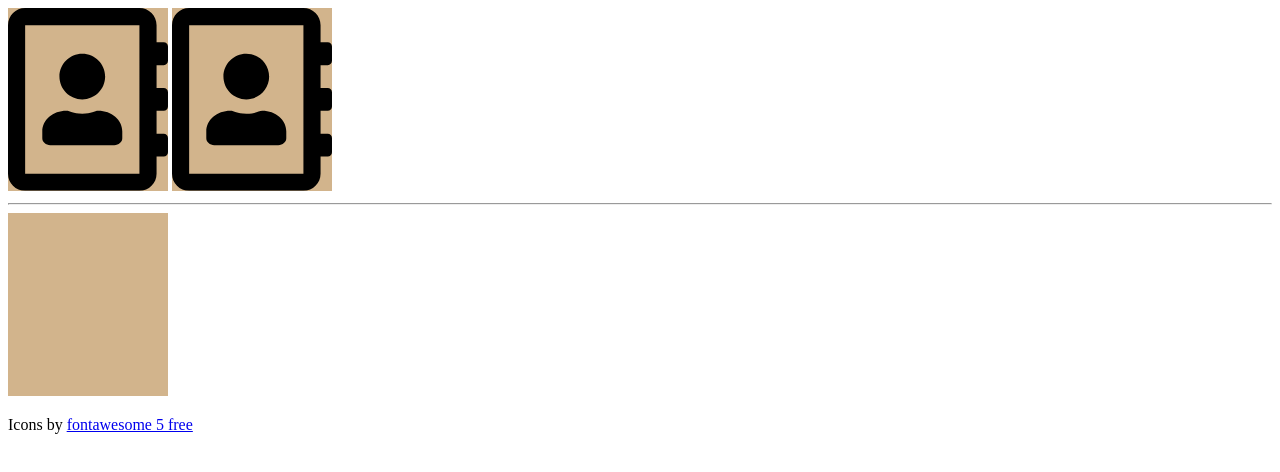
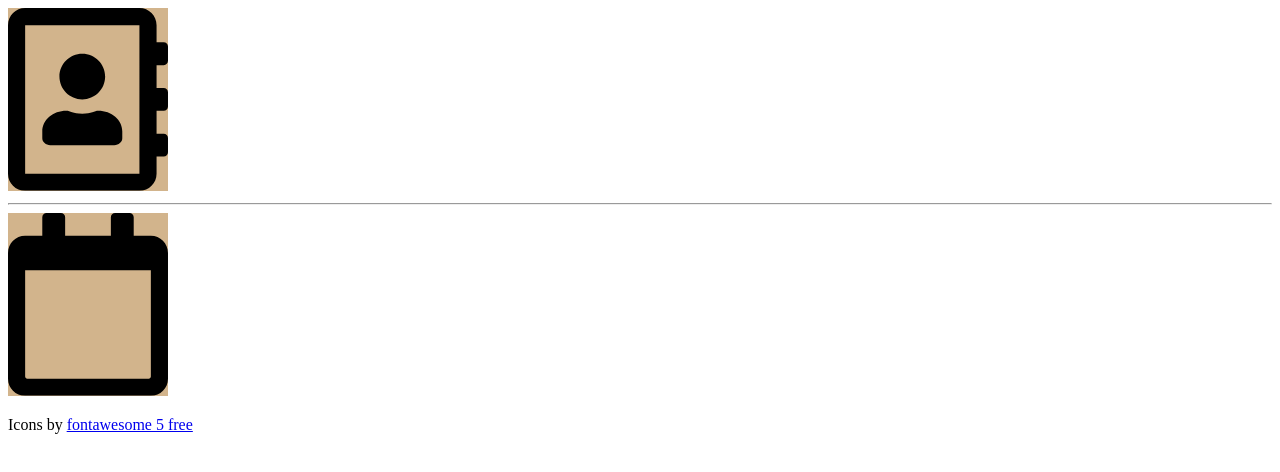
Before and after one commit to MarcHaunschild/svg, a plain HTML site: page sprite-ex.html in a window 1280 px wide. Drawn offline with Linux system fonts and the light colour scheme.

Commit message:
[FIX] references fixed

```diff
--- a/sprite-ex.html
+++ b/sprite-ex.html
@@ -18,12 +18,9 @@
   <svg viewBox="0 0 448 512" class="icon">
     <use xlink:href="sprite.svg#address-book"></use>
   </svg>
-  <svg viewBox="0 0 448 512" class="icon">
-    <use xlink:href="sprite.svg#address-book"></use>
-  </svg>
   <hr>
   <svg viewBox="0 0 448 512" class="icon">
-    <use xlink:href="sprite.svg#calendar-alt-title"></use>
+    <use xlink:href="sprite.svg#calendar"></use>
   </svg>
   <p>Icons by <a href="https://fontawesome.com">fontawesome 5 free</a></p>
 </body>
```
Also changed, not shown: sprite-in.html (+1 -1 lines).
